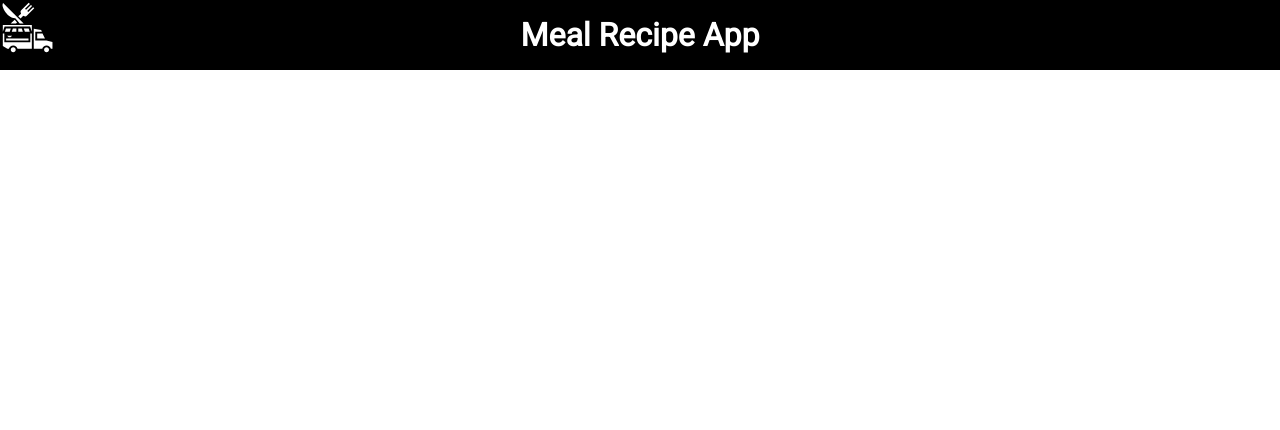
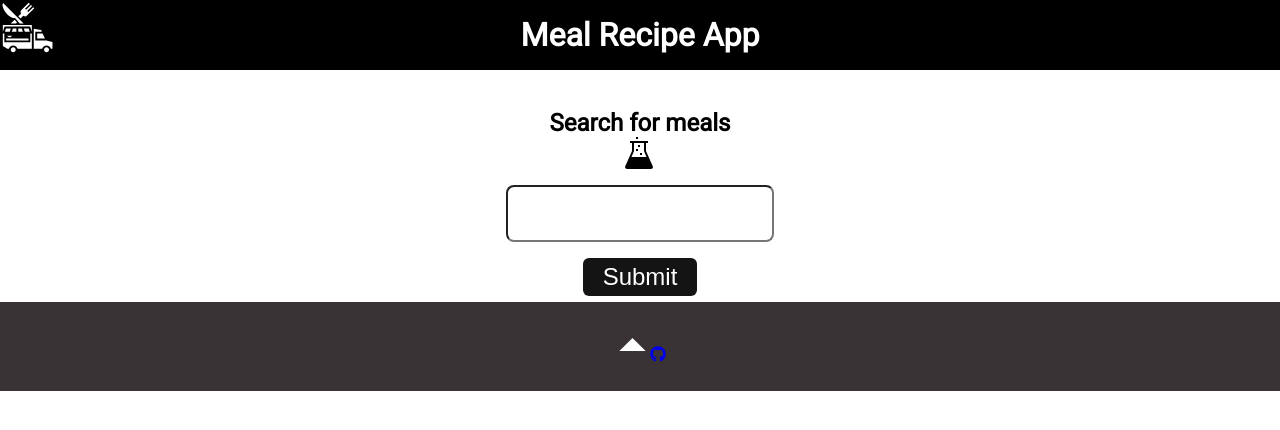
Before and after one commit to luke-h1/meal-app-react, a React (Create React App) app: page / in a window 1280 px wide. Shown: the top 430 px of the page. Built offline with nearby package versions, Linux system fonts and the light colour scheme.

Commit message:
updates:

```diff
--- a/package.json
+++ b/package.json
@@ -10,6 +10,7 @@
     "react": "^17.0.1",
     "react-dom": "^17.0.1",
     "react-icons": "^3.11.0",
+    "react-router-dom": "^5.2.0",
     "react-scripts": "4.0.0",
     "web-vitals": "^0.2.4"
   },
--- a/src/App.js
+++ b/src/App.js
@@ -1,10 +1,19 @@
-import React, {Fragment} from 'react';
-import './App.scss';
-import Header from './components/Header/Header';
+import React, { Fragment } from "react";
+import "./App.scss";
+import { BrowserRouter, Route, Switch } from "react-router-dom";
+import Header from "./components/Header/Header";
+import Search from "./components/Search/Search";
+import Footer from "./components/Footer/Footer";
 function App() {
   return (
     <Fragment>
-     <Header />
+      <BrowserRouter>
+        <Switch>
+          <Route path='/' exact component={Header} />
+        </Switch>
+        <Search />
+        <Footer />
+      </BrowserRouter>
     </Fragment>
   );
 }
--- /dev/null
+++ b/src/components/Footer/Footer.js
@@ -0,0 +1,21 @@
+import React, { Fragment } from "react";
+import "./Footer.scss";
+import { Link } from "react-router-dom";
+import { GoTriangleUp } from "react-icons/go";
+import {FaGithub} from 'react-icons/fa';
+const Footer = () => {
+  return (
+    <Fragment>
+      <div className="footer-container">
+        <div className="footer-wrap">
+          <Link to="/" className="footer-logo">
+            <GoTriangleUp className="footer-icon" />
+            <FaGithub className='footer-icon-gh' />
+          </Link>
+        </div>
+      </div>
+    </Fragment>
+  );
+};
+
+export default Footer;
--- /dev/null
+++ b/src/components/Footer/Footer.scss
@@ -0,0 +1,21 @@
+.footer-container {
+  background-color: #3a3335;
+  display: flex;
+  flex-direction: column;
+  justify-content: center;
+  min-width: 100vw;
+}
+
+.footer-wrap {
+  display: flex;
+  flex-direction: column;
+  justify-content: center;
+  align-items: center;
+  padding: 25px;
+  color: #fff;
+}
+
+.footer-icon {
+  color: #fff;
+  font-size: 35px;
+}
--- a/src/components/Header/Header.scss
+++ b/src/components/Header/Header.scss
@@ -4,6 +4,8 @@
   color: #fff;
   font-weight: 500;
   text-align: center;
+  min-width: 100vw;
+  margin-bottom: 2rem;
 }
 
 .icon {
--- a/src/components/Search/Search.js
+++ b/src/components/Search/Search.js
@@ -1,13 +1,14 @@
 import React, { Fragment } from "react";
 import { GoBeaker } from "react-icons/go";
-
+import "./Search.scss";
 const Search = () => {
   return (
     <Fragment>
       <div className="search-container">
         <h2>Search for meals</h2>
-        <GoBeaker />
+        <GoBeaker className="search-icon" />
         <input type="text" className="search-input" />
+        <input type="submit" className="button" placeholder="submit" />
       </div>
     </Fragment>
   );
--- a/src/components/Search/Search.scss
+++ b/src/components/Search/Search.scss
@@ -0,0 +1,43 @@
+.search-container {
+  min-height: 25vh;
+  min-width: 100vw;
+  display: flex;
+  flex-direction: column;
+  justify-content: center;
+  align-items: center;
+  text-align: center;
+}
+
+.search-icon {
+  font-size: 32px;
+  &:hover {
+    transition: all ease 0.5s;
+    transform: scale(1.05);
+  }
+}
+
+.search-input {
+  margin-top: 1rem;
+  padding: 1rem;
+  font-size: 18px;
+  text-align: center;
+  border-radius: 8px;
+  outline: 0;
+}
+
+.button {
+  margin-top: 1rem;
+  min-width: 50px;
+  padding: 5px 20px;
+  border-radius: 6px;
+  border: none;
+  background: #141414;
+  color: #fff;
+  cursor: pointer;
+  font-size: 24px;
+  &:hover {
+    transition: all 0.4s ease-in-out;
+    transform: scale(1.1);
+    cursor: pointer;
+  }
+}
```
Also changed, not shown: 1 other file (tests, documents, lock files or other folders).
